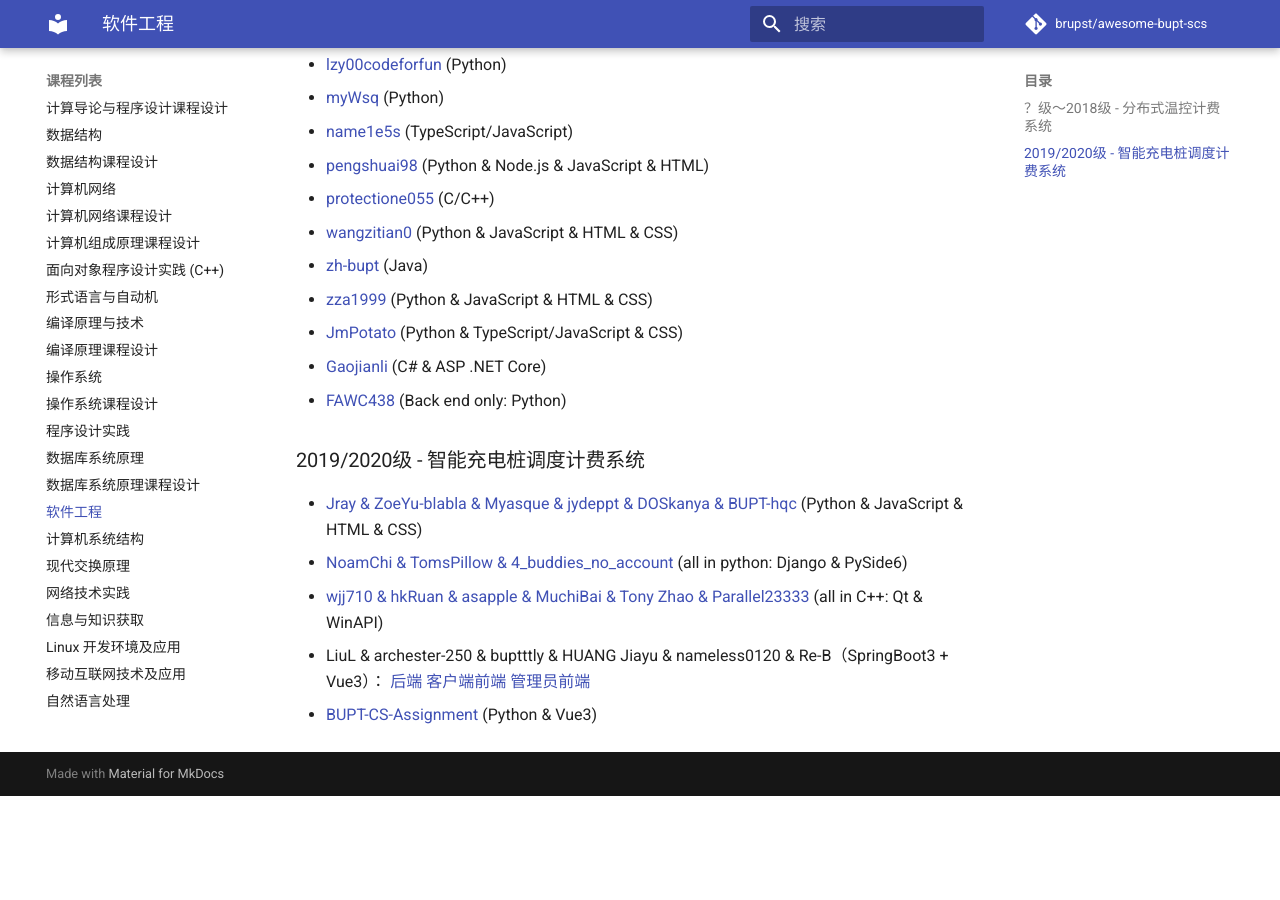
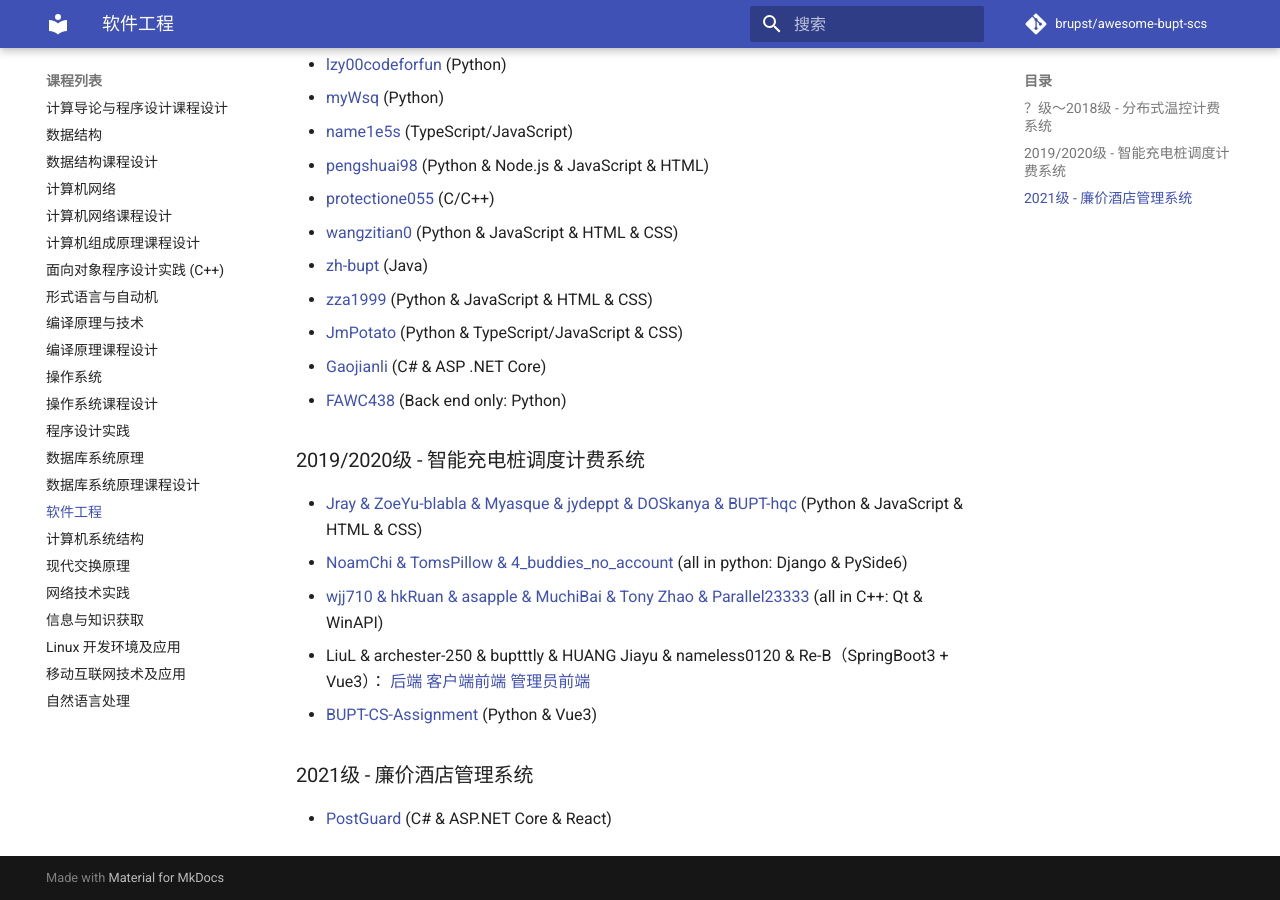
Before and after one commit to brupst/awesome-bupt-scs, an MkDocs documentation site: the page built from projects/Software-Engineering.md, in a window 1280 px wide and 900 px high, scrolled down 625 px. Built offline with MkDocs 1.6.1 and Material for MkDocs 9.7.7, drawn with Linux system fonts in a browser that asks for light colours; comment, search, counter and statistics services are not loaded; before the commit the page ends 1421 px from its top, so only the background shows below that.

Commit message:
add: works from jackfiled & post-guard. (#99)

```diff
--- a/projects/Mobile-Internet-Technology-and-Application.md
+++ b/projects/Mobile-Internet-Technology-and-Application.md
@@ -25,3 +25,7 @@
 
 ### 2020 级
 * [BUPT-CS-Assignment](https://github.com/BUPT-CS-Assignment/AndroidDevelop)
+
+### 2021 级
+
+* [Jackfiled](https://github.com/jackfiled/MobileInternetTechnolody)
--- a/projects/Software-Engineering.md
+++ b/projects/Software-Engineering.md
@@ -33,3 +33,7 @@
 * [wjj710 & hkRuan & asapple & MuchiBai & Tony Zhao & Parallel23333](https://github.com/wjj710/Charging-Pile-System) (all in C++: Qt & WinAPI)
 * LiuL & archester-250 & buptttly & HUANG Jiayu & nameless0120 & Re-B（SpringBoot3 + Vue3）： [后端](https://github.com/1475505/Awesome-Charging)    [客户端前端](https://github.com/buptttly/Awesome-charging-Fe)    [管理员前端](https://github.com/1475505/Awesome-Charging-Admin-Fe)
 * [BUPT-CS-Assignment](https://github.com/BUPT-CS-Assignment/TAP-frontend) (Python & Vue3)
+
+### 2021级 - 廉价酒店管理系统
+
+* [PostGuard](https://github.com/post-guard/Martina) (C# & ASP.NET Core & React)
```
Also changed, not shown: projects/Advanced-Labs-in-Compilers.md (+4 -0 lines).
